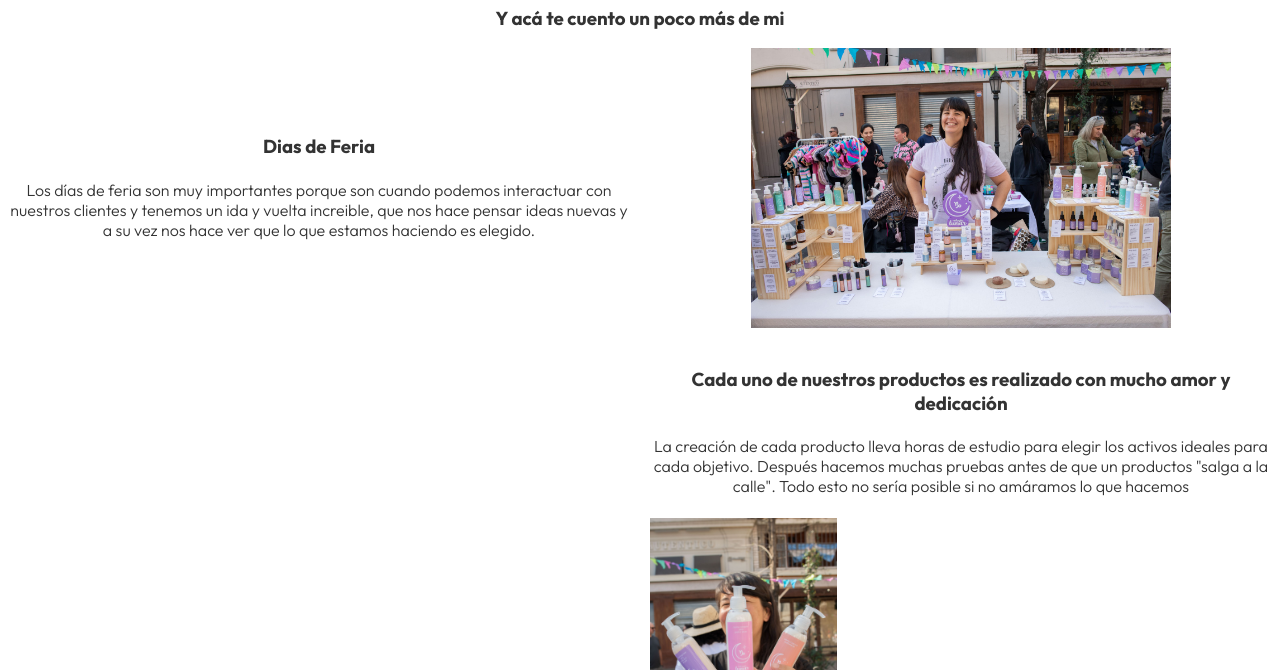
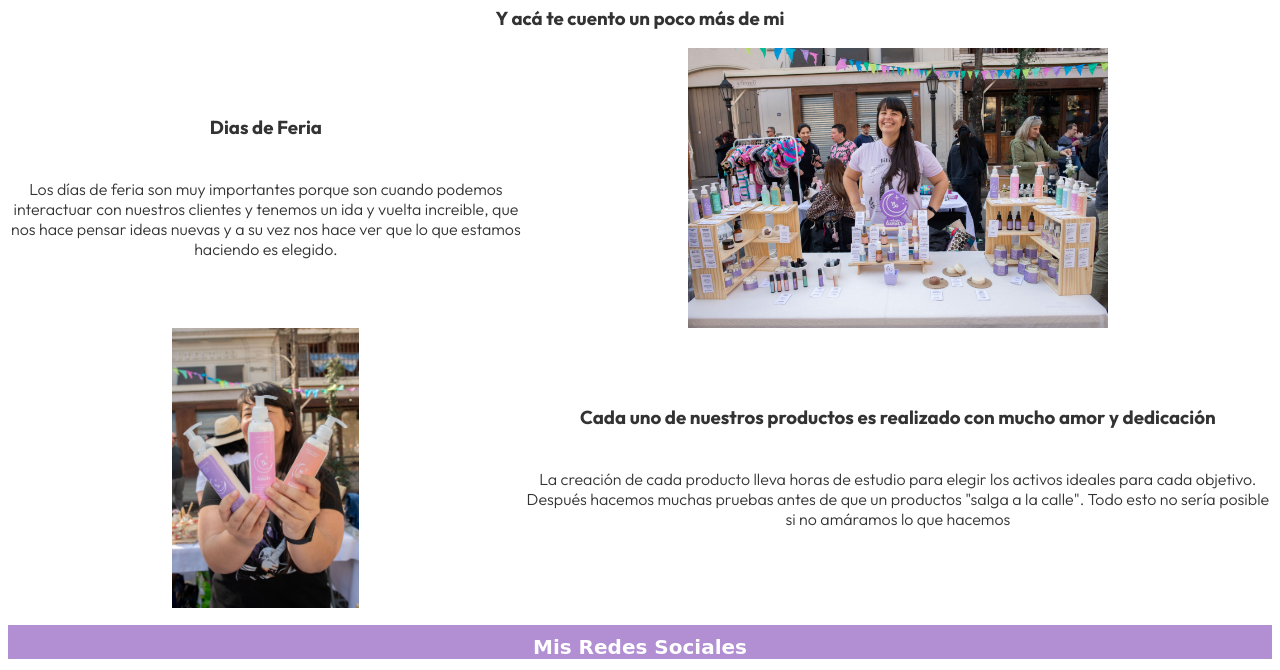
Before and after one commit to ropi-rmt/Proyecto-Tienda-Refugio-Lunar, a plain HTML site: page PAGES/nosotros.html in a window 1280 px wide. Shown: the part 270-940 px from the top of the page. Drawn offline with Linux system fonts and the light colour scheme; a web font is replaced by a local one.

Commit message:
mejora en el grid de la pagina nosotros

```diff
--- a/PAGES/nosotros.html
+++ b/PAGES/nosotros.html
@@ -31,18 +31,19 @@
     <h3>Y acá te cuento un poco más de mi</h3>
 
     <div class="nosotros">
-            <section class="section1">
+            <section class="section">
             <h3 class="text1">Dias de Feria </h3>
             <h4 class="subtext1">Los días de feria son muy importantes porque son cuando podemos interactuar con nuestros clientes y tenemos un ida y vuelta increible, que nos hace pensar ideas nuevas y a su vez nos hace ver que lo que estamos haciendo es elegido.</h4>
         </section>
             <img src="../ASSETS/Ferias-1.JPG" alt="nuestro stand a pleno en la feria" class="img1">
-            <section class="section2">
+            <img src="../ASSETS/Ferias-3.JPG" alt="siempre orgullosa de nuestros productos" class="img2">
+            <section class="section">
             <h3 class="text2">Cada uno de nuestros productos es realizado con mucho amor y dedicación</h3>
             <h4 class="subtext2"> La creación de cada producto lleva horas de estudio para elegir los activos ideales para cada objetivo.
                 Después hacemos muchas pruebas antes de que un productos "salga a la calle".
                 Todo esto no sería posible si no amáramos lo que hacemos
             </h4>
-            <img src="../ASSETS/Ferias-3.JPG" alt="siempre orgullosa de nuestros productos" class="img2">
+
         </section>
         </div>
 
--- a/STYLE/style.css
+++ b/STYLE/style.css
@@ -179,12 +179,10 @@ h4 {
     align-items: center;*/
 
     display: grid;
-    grid-template-columns: 1fr 1fr;
-    grid-template-rows: auto auto;
-    gap: 20px;
-    /*grid-template-areas:
+
+    grid-template-areas:
     "text1 img1"
-    "img2 text2";*/
+    "img2 text2";
 
     align-items: center;
     justify-content: center;
@@ -192,31 +190,20 @@ h4 {
 
 }
 
-.section1{
-    grid-row: 1;
-  grid-column: 1;
+.section{
+    display: grid;
+    grid-template-columns: auto;
 }
 
-.text1 {
-
-}
 .img1{
     height: 35vh;
-    grid-row: 1;
-  grid-column: 2;
 }
 
 .img2{
     height: 35vh;
-    grid-row: 2;
-  grid-column: 1;
 
 }
 
-.section2 {
-  grid-row: 2;
-  grid-column: 2;
-}
 
 /*CONTACTO*/
 
```
